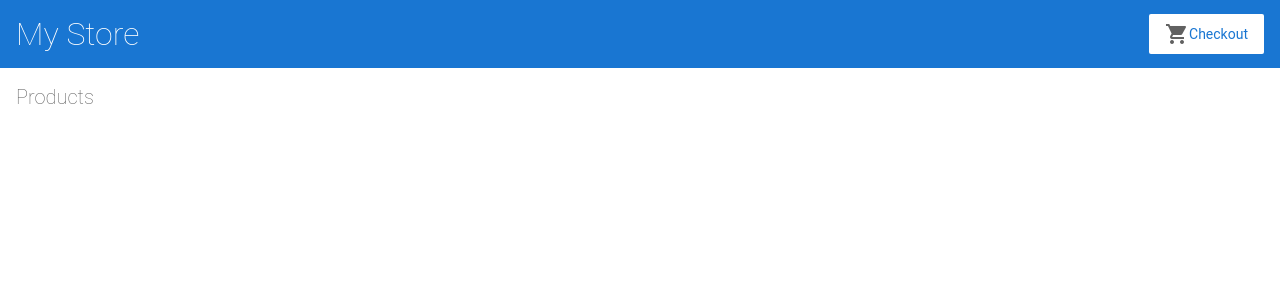
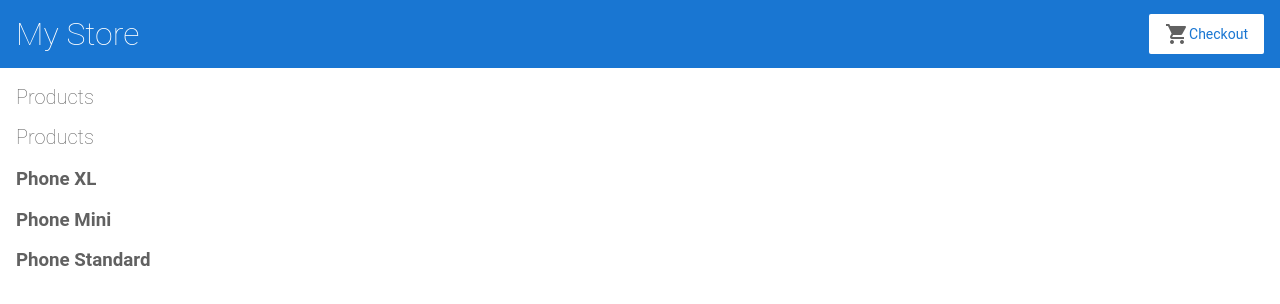
Before and after one commit to joernKluess/angular-starter, an Angular app: page / in a window 1280 px wide. Shown: the top 304 px of the page. Built offline with nearby package versions, Linux system fonts and the light colour scheme.

Commit message:
add product list

```diff
--- a/src/app/product-list/product-list.component.html
+++ b/src/app/product-list/product-list.component.html
@@ -1,4 +1,14 @@
 <h2>Products</h2>
+
+<h2>Products</h2>
+
+<div *ngFor="let product of products">
+
+    <h3>
+        {{ product.name }}
+    </h3>
+
+</div>
 
 
 <!--
```
Also changed, not shown: 1 other file (tests, documents, lock files or other folders).
